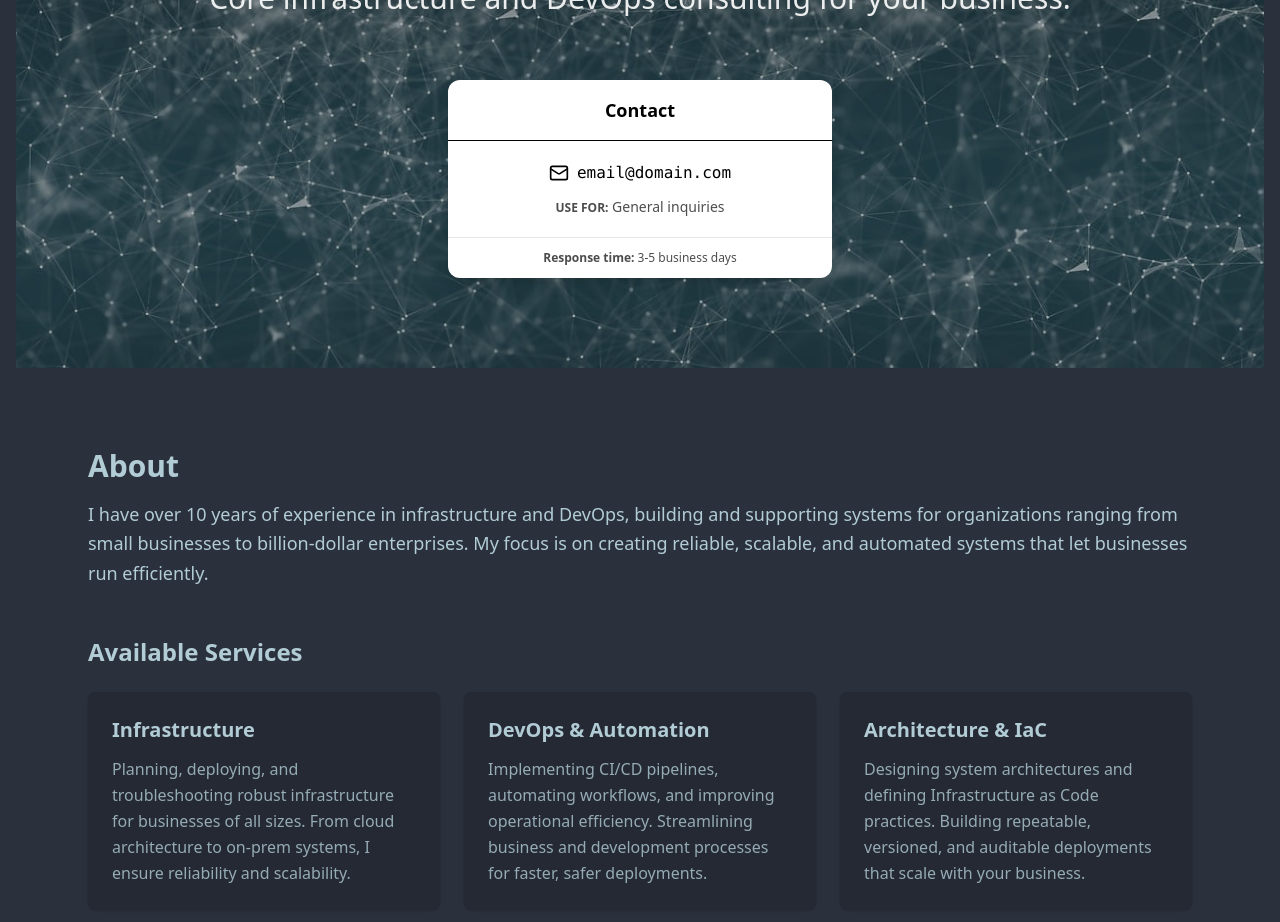
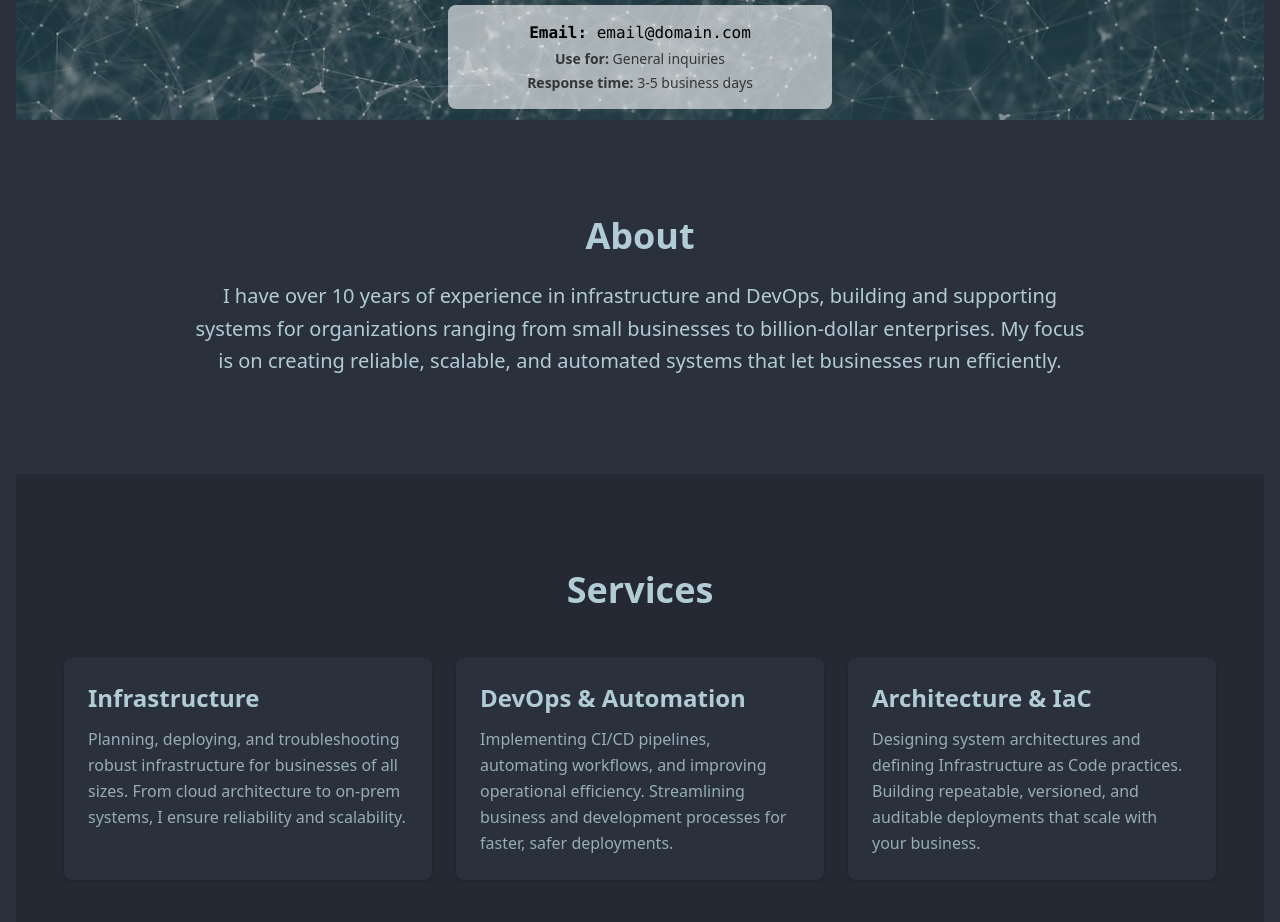
Before and after one commit to Base-Layer-Consulting-LLC/site, a SvelteKit app in the folder svelte-page/: page / in a window 1280 px wide. Shown: the part 280-1202 px from the top of the page. Built offline with nearby package versions, Linux system fonts and the light colour scheme.

Commit message:
Update padding, spacing

```diff
--- a/svelte-page/src/lib/components/Hero/StackedHero.svelte
+++ b/svelte-page/src/lib/components/Hero/StackedHero.svelte
@@ -1,6 +1,4 @@
 <script lang="ts">
-  import ContactCard from "$lib/components/ContactCard/ContactCard.svelte";
-
   export let title: string;
   export let subtitle: string | null = null;
 
@@ -9,14 +7,14 @@
 
   // layout / sizing
   export let heightClass: string = "h-screen";
-  export let titleSizeClass: string = "text-4xl md:text-5xl"; // <-- add this
-  export let subtitleSizeClass: string = "text-lg md:text-xl"; // <-- add this
+  export let titleSizeClass: string = "text-4xl md:text-5xl";
+  export let subtitleSizeClass: string = "text-lg md:text-xl";
 
   // optional button
   export let buttonText: string | null = null;
   export let buttonHref: string = "#";
 
-  // Contact card props
+  // Contact info
   export let email: string = "";
   export let useFor: string | null = null;
   export let responseTime: string | null = null;
@@ -47,7 +45,7 @@
   {/if}
 
   <!-- content -->
-  <div class="relative z-10 w-full space-y-8 flex flex-col items-center">
+  <div class="relative z-10 w-full space-y-6 flex flex-col items-center">
     <!-- Title -->
     <h1
       class={`font-bold leading-tight text-center text-white ${titleSizeClass}`}
@@ -80,9 +78,30 @@
       </a>
     {/if}
 
-    <!-- Contact card -->
-    <div class="w-full sm:w-96 mt-8">
-      <ContactCard {email} {useFor} {responseTime} />
-    </div>
+    <!-- Contact text -->
+    {#if email}
+      <div
+        class="mt-6 p-4 rounded-lg bg-white/60 text-black text-center max-w-sm w-full"
+      >
+        <p class="font-mono">
+          <strong>Email:</strong>
+          <a href={`mailto:${email}`} class="hover:underline">{email}</a>
+        </p>
+
+        {#if useFor}
+          <p class="mt-1 text-sm text-black/70">
+            <strong>Use for:</strong>
+            {useFor}
+          </p>
+        {/if}
+
+        {#if responseTime}
+          <p class="mt-1 text-sm text-black/70">
+            <strong>Response time:</strong>
+            {responseTime}
+          </p>
+        {/if}
+      </div>
+    {/if}
   </div>
 </div>
--- a/svelte-page/src/routes/+page.svelte
+++ b/svelte-page/src/routes/+page.svelte
@@ -26,47 +26,62 @@
   ];
 </script>
 
-<div class="py-8">
+<div class="pt-16">
+  <!-- Hero -->
   <StackedHero
     title="Base Layer Consulting LLC"
     subtitle="Core infrastructure and DevOps consulting for your business."
     backgroundImage="/img/hero-network-points.jpg"
     overlayOpacity={0.28}
-    heightClass="h-[75vh]"
-    titleSizeClass="text-4xl md:text-7xl"
-    subtitleSizeClass="text-xl md:text-3xl"
+    heightClass="h-[75vh] md:h-[40vh]"
+    titleSizeClass="text-3xl sm:text-4xl md:text-5xl lg:text-7xl"
+    subtitleSizeClass="text-base sm:text-lg md:text-xl lg:text-2xl"
     email={PUBLIC_EMAIL}
     useFor="General inquiries"
     responseTime={PUBLIC_RESPONSE_TIME}
   />
 </div>
 
-<div class="max-w-6xl mx-auto px-6 py-12 space-y-12">
-  <!-- Intro / Blurb -->
-  <section class="space-y-4 text-base-content">
-    <h1 class="text-3xl font-bold">About</h1>
-    <p class="text-lg leading-relaxed">
+<!-- About -->
+<section class="bg-base-100 px-6 py-16 md:py-24">
+  <div class="max-w-4xl mx-auto text-center space-y-6">
+    <h1 class="text-2xl sm:text-3xl md:text-4xl font-bold">About</h1>
+    <p class="text-base sm:text-lg md:text-lg lg:text-xl leading-relaxed">
       I have over 10 years of experience in infrastructure and DevOps, building
       and supporting systems for organizations ranging from small businesses to
       billion-dollar enterprises. My focus is on creating reliable, scalable,
       and automated systems that let businesses run efficiently.
     </p>
-  </section>
+  </div>
+</section>
 
-  <!-- Consulting Domains Section -->
-  <section class="space-y-6">
-    <h2 class="text-2xl font-semibold">Available Services</h2>
-    <div class="grid gap-6 md:grid-cols-3">
+<!-- Services -->
+<section class="bg-base-200 px-6 py-16 md:py-24">
+  <div class="max-w-6xl mx-auto">
+    <h2
+      class="text-2xl sm:text-3xl md:text-4xl font-bold text-center mb-8 md:mb-12"
+    >
+      Services
+    </h2>
+    <div class="grid gap-6 sm:grid-cols-1 md:grid-cols-2 lg:grid-cols-3">
       {#each domains as domain}
         <div
-          class="p-6 bg-base-200 rounded-lg shadow hover:shadow-md transition"
+          class="p-6 bg-base-100 rounded-lg shadow hover:shadow-md transition"
         >
-          <h3 class="text-xl font-semibold mb-3">{domain.title}</h3>
-          <p class="text-base-content/80 leading-relaxed">
+          <h3
+            class="text-lg sm:text-xl md:text-xl lg:text-2xl font-semibold mb-3"
+          >
+            {domain.title}
+          </h3>
+          <p
+            class="text-base-content/80 text-sm sm:text-base md:text-base leading-relaxed"
+          >
             {domain.description}
           </p>
         </div>
       {/each}
     </div>
-  </section>
-</div>
+  </div>
+</section>
+
+<div class="max-w-6xl mx-auto mb-16"></div>
```
